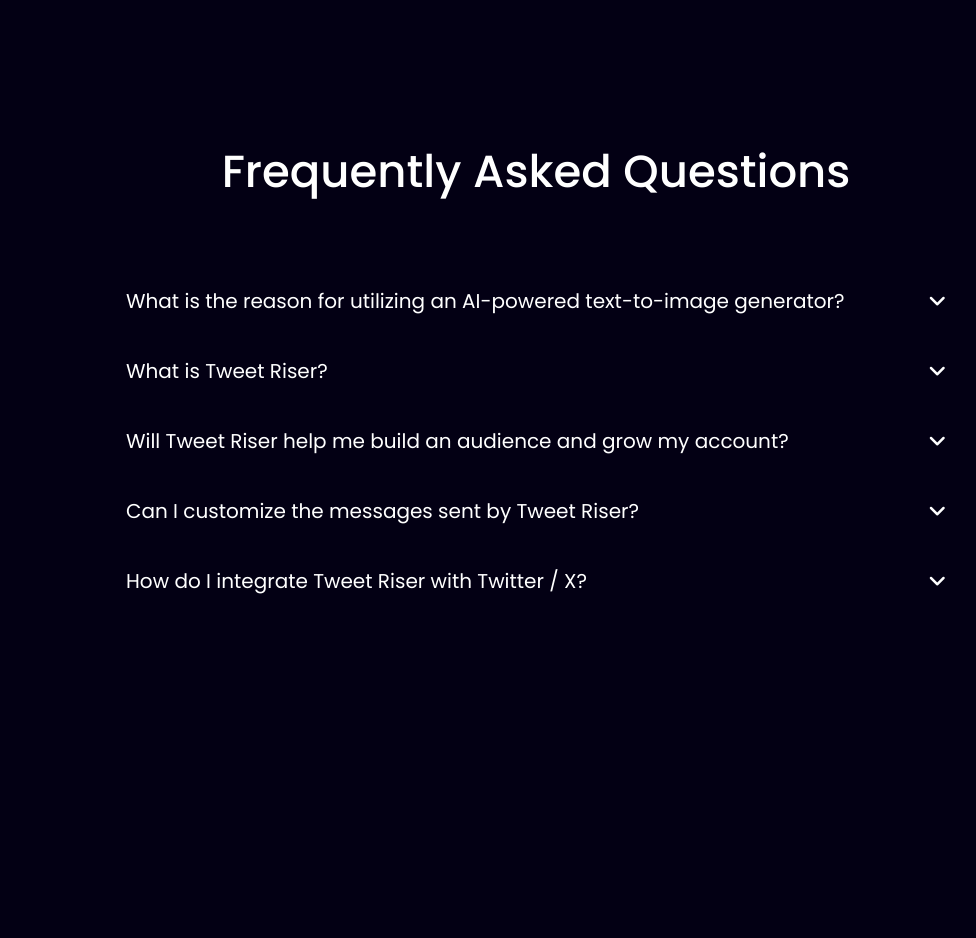
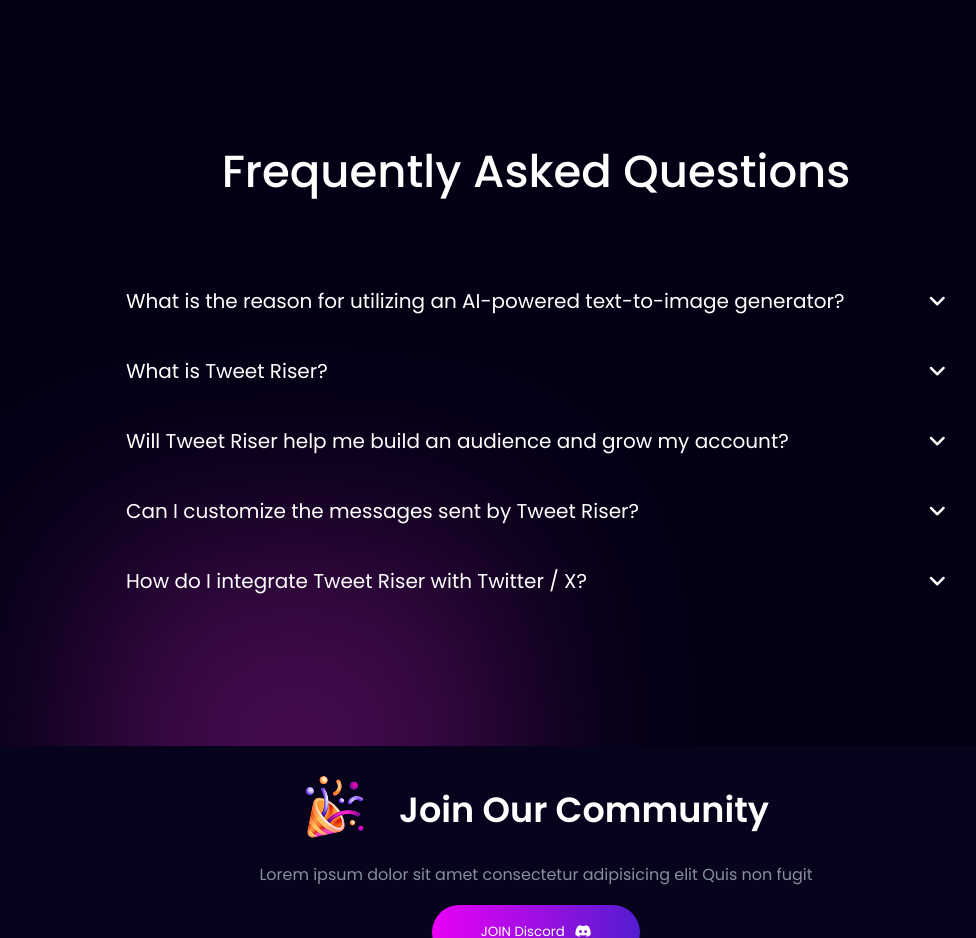
Before and after one commit to Abusyead/Twittery, a plain HTML site: page index.html in a window 1280 px wide. Shown: the part 5000-5938 px from the top of the page, without its empty margins (104-1080 px from the left). Before the commit the page ends 5746 px from the top, so only its background shows below. Drawn offline with Linux system fonts and the light colour scheme.

Commit message:
complete community-section

```diff
--- a/index.html
+++ b/index.html
@@ -455,5 +455,25 @@
             </div>
         </div>
     </section>
+
+    <!-- Community section code start here -->
+
+    <section id="community-section">
+        <div class="community-color"></div>
+        <div class="community-section">
+            <div class="community-container">
+                <h2>
+                   <img src="Image/image 14.png" alt="">
+                   Join Our Community
+               </h2>
+               <p>
+                   Lorem ipsum dolor sit amet consectetur adipisicing elit Quis non fugit
+               </p>
+               <button>
+                   JOIN Discord <i class="fa-brands fa-discord"></i>
+               </button>
+           </div>
+        </div>
+    </section>
 </body>
 </html>
--- a/style.css
+++ b/style.css
@@ -697,6 +697,7 @@ li{
  .question-container{
     width: 900px;
     margin: 150px auto;
+    position: relative;
 
     & h2{
         text-align: center;
@@ -704,8 +705,7 @@ li{
         font-weight: 500;
         margin: 80px;
     }
- }
- .question-body{
+    & .question-body{
         & details{
             margin: 40px;
            & summary{
@@ -730,3 +730,82 @@ li{
             transition: transform 0.3s ease;
         }
      }
+ }
+
+ /* Community section code start here */
+
+ #community-section{
+    margin-top: 100px;
+    position: relative;
+ }
+ .community-color{
+    position: absolute;
+    width: 400px;
+    height: 400px;
+    background-color: #E224DB;
+    filter: blur(100px);
+    opacity: .3;
+    top: -200px;
+    left: 200px;
+    z-index: -1000;
+ }
+
+ .community-section{
+    position:absolute;
+    padding: 30px;
+    display: flex;
+    left: 0;
+    right: 0;
+    align-items: center;
+    justify-content: center;
+    text-align: center;
+    z-index: -2;
+    background-color: #07031C;
+    & .community-container{
+        display: flex;
+        align-items:center;
+        justify-content: center;
+        flex-direction: column;
+        h2{
+            font-size: 35px;
+            font-weight: 600;
+            margin-bottom: 20px;
+            display: flex;
+            align-items: center;
+            gap: 30px;
+        }
+        & p{
+            font-size: 16px;
+            color:#86909D ;
+            margin-bottom: 20px;
+        }
+        & button{
+            width: 200px;
+            height: 50px;
+            position: relative;
+            color: white;
+            background-color: #243FE2;
+            border-radius: 50px;
+            border: none;
+            display: flex;
+            align-items: center;
+            justify-content: center;
+            gap: 10px;
+            background-color: transparent;
+            cursor: pointer;
+            transition: .5s;
+        }
+        & button::after{
+            content: "";
+            position:absolute;
+            width: 104%;
+            height: 110%;
+            background: linear-gradient(to right , #EA00F5 ,#531DD0);
+            border-radius: 50px;
+            z-index: -1;
+        }
+        & button:hover{
+           background-color: black;
+        }
+    }
+ }
```
Also changed, not shown: Image/image 14.png (added). Lines whose indentation alone changed are shown as unchanged.
